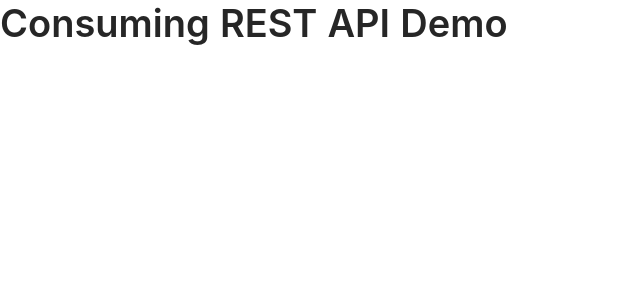
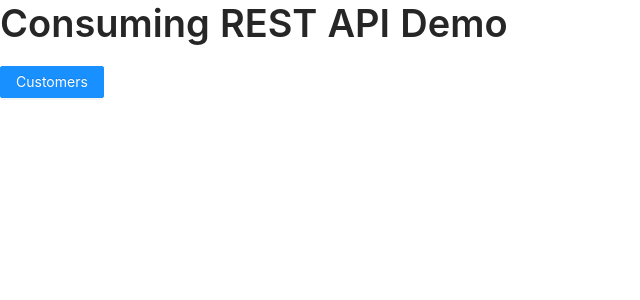
Before and after one commit to amonrg/kutsuri-react, a Next.js app: page / in a window 1280 px wide. Shown: the top 300 px of the page, without its empty margins (0-640 px from the left). Built offline with nearby package versions, Linux system fonts and the light colour scheme.

Commit message:
Add navigation for customer

```diff
--- a/pages/index.js
+++ b/pages/index.js
@@ -1,7 +1,12 @@
-import { Typography } from 'antd'
+import { Button, Typography } from 'antd'
 
 const { Title } = Typography
 
 export default function Home() {
-  return <Title>Consuming REST API Demo</Title>
+  return (
+    <>
+    <Title>Consuming REST API Demo</Title>
+    <Button type="primary" href="/customers">Customers</Button>
+    </>
+  )
 }
```
